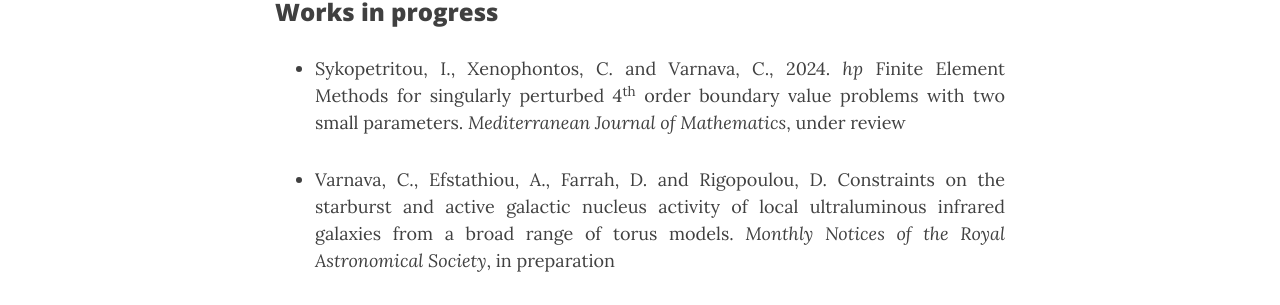
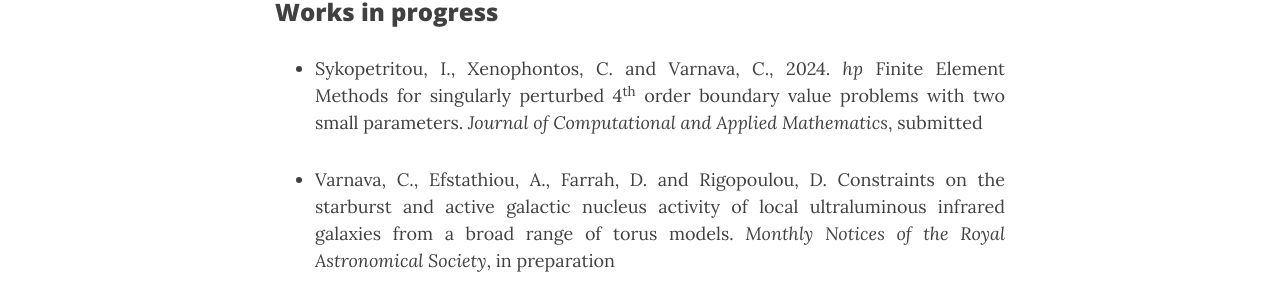
Before and after one commit to ch-var/ch-var.github.io, a Jekyll site: the page built from publications.html, in a window 1280 px wide and 900 px high, scrolled down 519 px. Shown: the part 235-540 px from the top of the window. Built offline with Jekyll 4.4.1, drawn with Linux system fonts in a browser that asks for light colours; formulas are drawn with MathJax 3.

Commit message:
Update publications.html

```diff
--- a/publications.html
+++ b/publications.html
@@ -17,7 +17,7 @@
 <h3>Works in progress</h3>
 <p>
 <ul>
-<li align='justify'>Sykopetritou, I., Xenophontos, C. and Varnava, C., 2024. <i>hp</i> Finite Element Methods for singularly perturbed 4<sup>th</sup> order boundary value problems with two small parameters. <i>Mediterranean Journal of Mathematics</i>, under review</li>
+<li align='justify'>Sykopetritou, I., Xenophontos, C. and Varnava, C., 2024. <i>hp</i> Finite Element Methods for singularly perturbed 4<sup>th</sup> order boundary value problems with two small parameters. <i>Journal of Computational and Applied Mathematics</i>, submitted</li>
 <p>
 <li align='justify'>Varnava, C., Efstathiou, A., Farrah, D. and Rigopoulou, D. Constraints on the starburst and active galactic nucleus activity of local ultraluminous infrared galaxies from a broad range of torus models. <i>Monthly Notices of the Royal Astronomical Society</i>, in preparation</li>
 <p>
```
